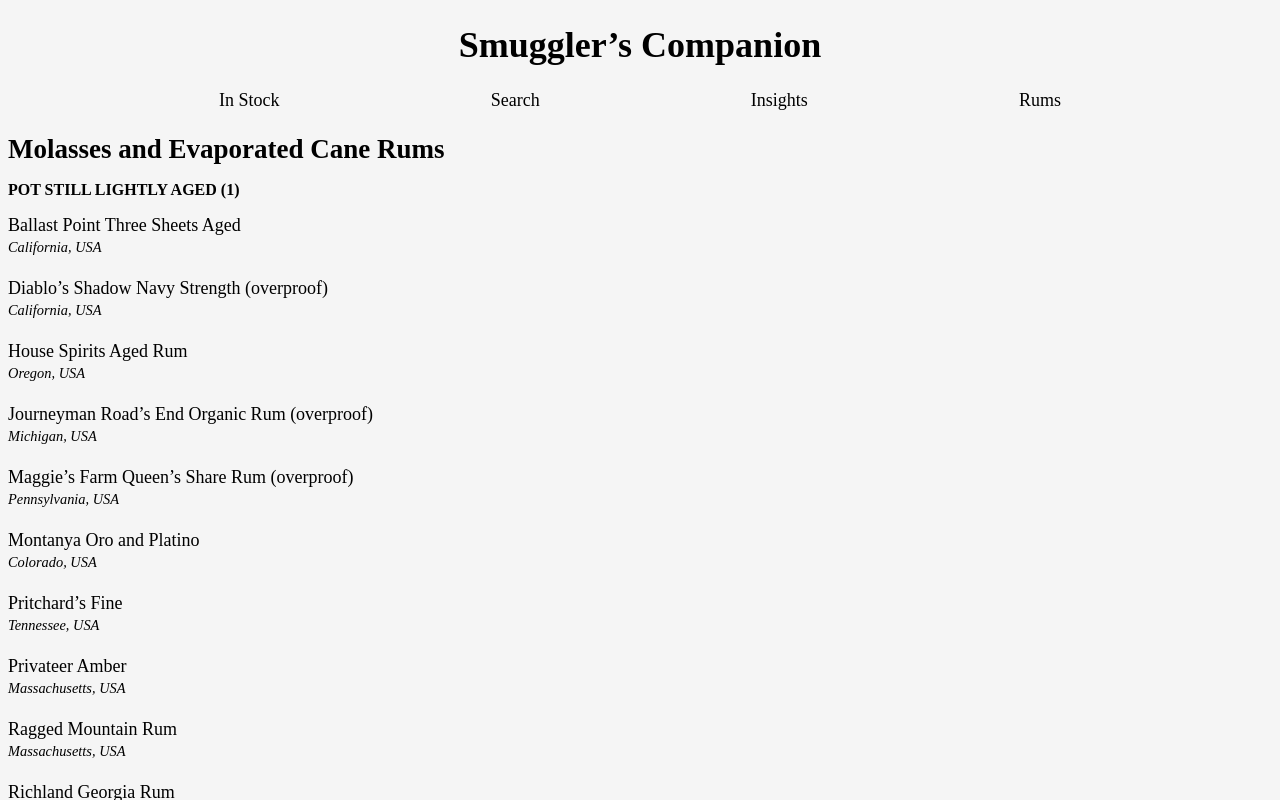
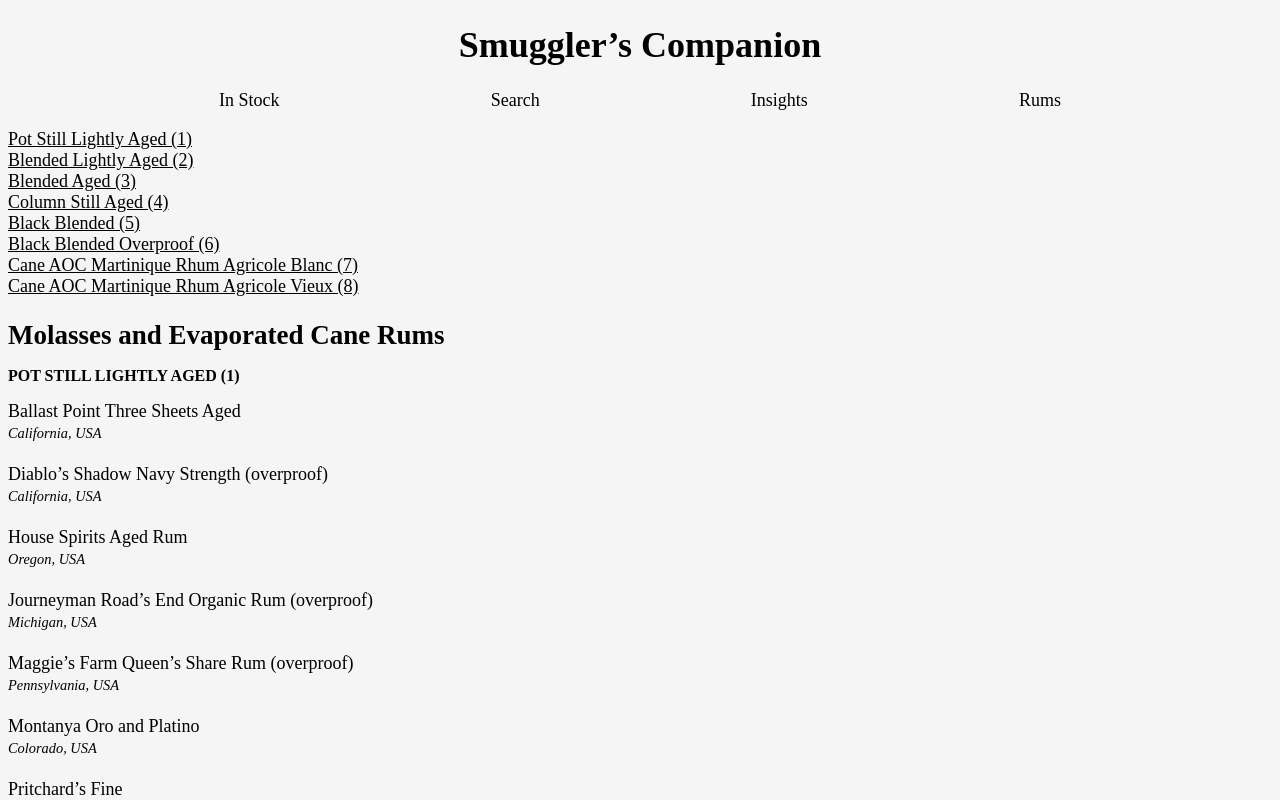
Before and after one commit to twilliams15/sc_drink_finder, a React (Create React App) app: page / in a window 1280 px wide. Both pictures are taken after a click on the item "Rums". Shown: the top 800 px of the page. Built offline with nearby package versions, Linux system fonts and the light colour scheme; a web font is replaced by a local one.

Commit message:
add anchor tags to rum list

```diff
--- a/src/modules/Rums.js
+++ b/src/modules/Rums.js
@@ -2,6 +2,14 @@
 import allRums from '../data/all_rums'
 
 export function Rums() {
+  function toc(rumList) {
+    return rumList.types.map(rumType => (
+      <li>
+        <a href={`#${rumType.name}`}>{rumType.name}</a>
+      </li>
+    ))
+  }
+
   function rumListElement(rumList) {
     return (
       <>
@@ -14,7 +22,7 @@
   function rumTypesElement(rumType) {
     return (
       <>
-        <h3>{rumType.name}</h3>
+        <h3 id={rumType.name}>{rumType.name}</h3>
         {rumType.rums.map(rumElement)}
       </>
     )
@@ -24,16 +32,19 @@
     return (
       <li>
         {rum.name}
-        <br />
+        <br/>
         <span className="origin">{rum.origin}</span>
-        <br />
-        <br />
+        <br/>
+        <br/>
       </li>
     )
   }
 
   return (
     <div id="rums">
+      <ul className="rum-toc">
+        {allRums.map(toc)}
+      </ul>
       {allRums.map(rumListElement)}
     </div>
   )
```
